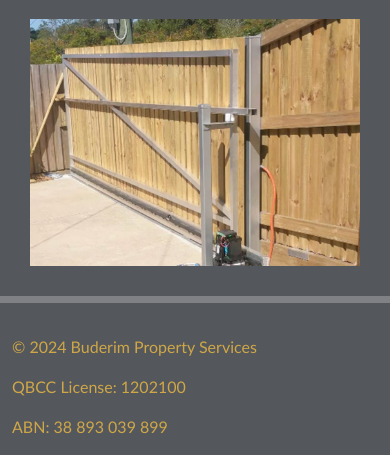
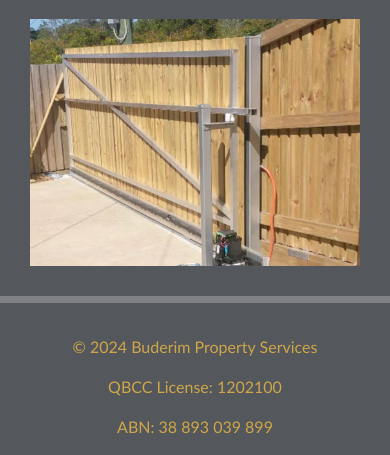
Before and after one commit to J-Shan-ahan/bps, a Flask app: page / in a window 390 px wide. Shown: the part 2308-2763 px from the top of the page. Run offline with Flask 3, Linux system fonts and the light colour scheme; some libraries are stand-ins or nearby versions.

Commit message:
mobile test

```diff
--- a/static/styles.css
+++ b/static/styles.css
@@ -36,7 +36,7 @@ p {
 }
 
 ul  {
-    list-style-image: url('static/bullet.webp');
+    list-style-image: url('bullet.webp');
     margin: 0;
     padding: 0;
     padding-left: 40px;
--- a/templates/index.html
+++ b/templates/index.html
@@ -13,8 +13,8 @@
     <script src="https://kit.fontawesome.com/8cb76001f2.js" crossorigin="anonymous"></script>
 
     <link rel="stylesheet" href="https://cdnjs.cloudflare.com/ajax/libs/font-awesome/4.7.0/css/font-awesome.min.css">
-    <!-- <link rel="stylesheet" href="styles.css">     -->
-    <link rel="stylesheet" href="{{ url_for('static', filename='styles.css') }}">
+    <link rel="stylesheet" href="styles.css">
+    <!-- <link rel="stylesheet" href="{{ url_for('static', filename='styles.css') }}"> -->
 
   </head>
 
@@ -125,13 +125,13 @@
   <footer>
     <div class="container">
         <div class="row mt-3 justify-content-center">
-          <div class="col-md">
-              <p>&copy; 2024 Buderim Property Services</p>
+          <div class="col-md text-center">
+            <p>&copy; 2024 Buderim Property Services</p>
           </div>
-          <div class="col-md">
+          <div class="col-md text-center">
             <p> QBCC License: 1202100</p>
           </div>
-          <div class="col-md">
+          <div class="col-md text-center">
             <p> ABN: 38 893 039 899</p>
           </div>
       </div>
```
Also changed, not shown: index.html (+4 -5 lines).
